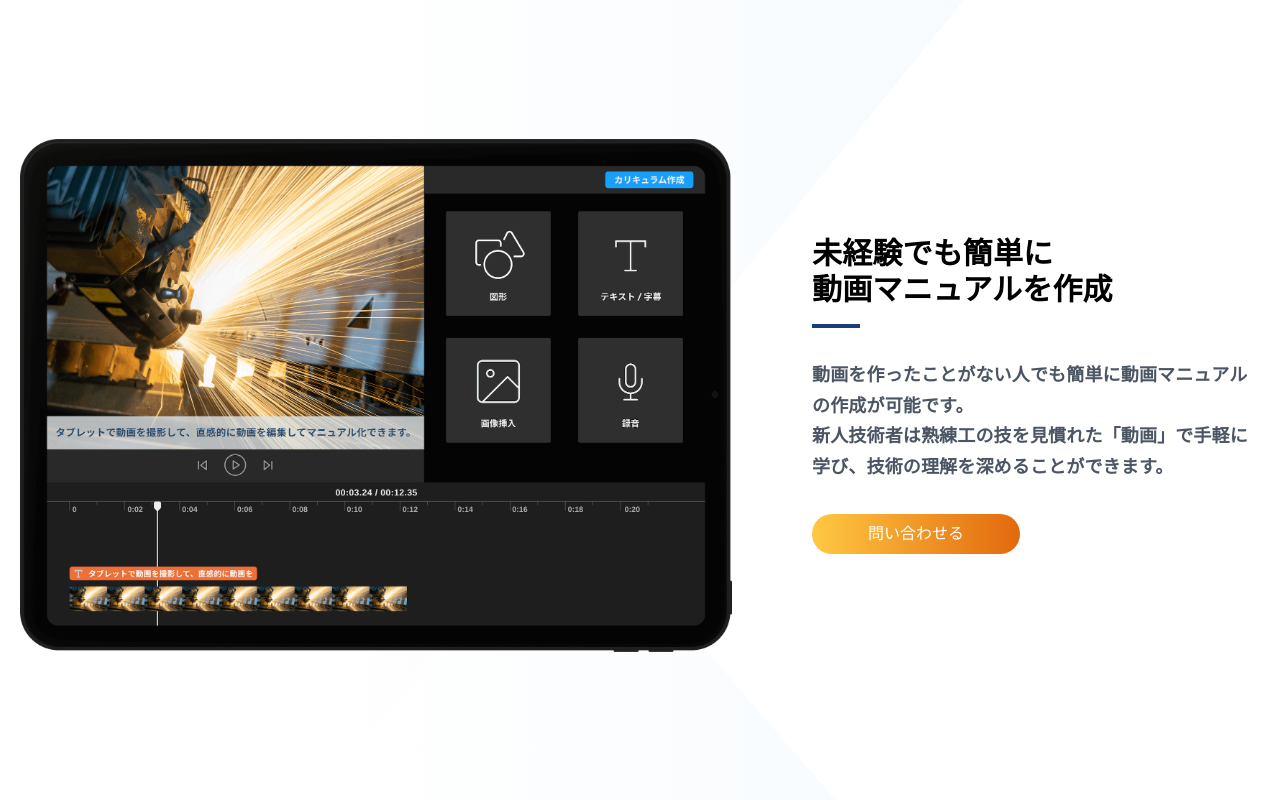
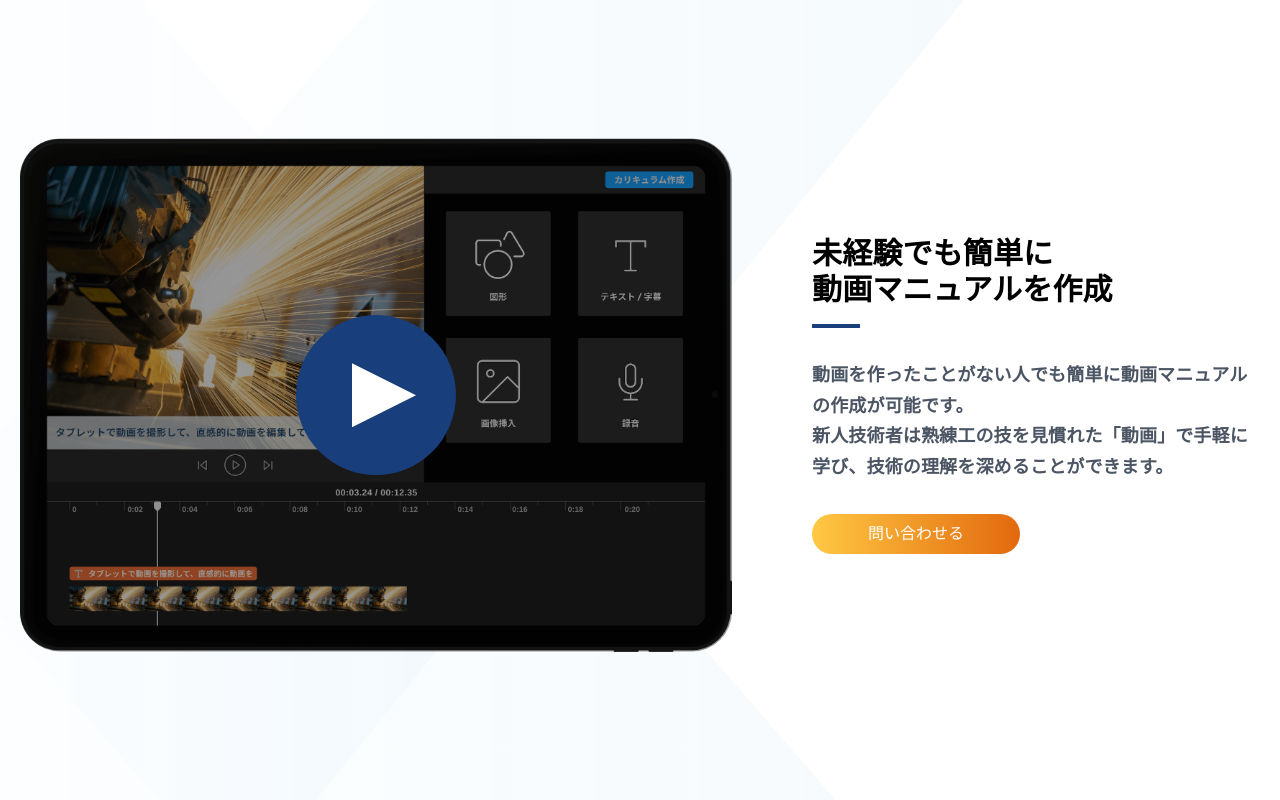
Before and after one commit to Hiro-mackay/froom.co.jp, a Next.js app: page /service in a window 1280 px wide. Shown: the part 1540-2340 px from the top of the page. Built offline with nearby package versions, Linux system fonts and the light colour scheme.

Commit message:
add service video & fixbug notion page ui

```diff
--- a/src/components/ArticleListItem/index.tsx
+++ b/src/components/ArticleListItem/index.tsx
@@ -28,7 +28,6 @@ const ArticleTimeSize = {
 };
 
 export const ArticleListItem: React.FC<ArticleItem & ArticleProps> = ({ Page, Published, Slug, Date, titleSize = 'small' }) => {
-  console.log(ArticleTitleSize[titleSize]);
   return (
     <article className="font-bold">
       <p className={`pb-2 text-gray-500 ${ArticleTimeSize[titleSize]}`}>{getDateStr(Date)}</p>
--- a/src/components/TeamProfile/index.tsx
+++ b/src/components/TeamProfile/index.tsx
@@ -21,7 +21,6 @@ interface AccountProps {
 }
 
 const SelectAccount = ({ type }: { type: string }) => {
-  console.log(type);
   switch (type) {
     case 'twitter':
       return <Twitter className={`fill-current transition duration-150 group-hover:text-twitter w-6 h-6`} />;
--- a/src/lib/build-rss.ts
+++ b/src/lib/build-rss.ts
@@ -88,7 +88,6 @@ async function main() {
 
   const outputPath = './public/atom';
   await writeFile(resolve(outputPath), createRSS(blogPosts));
-  console.log(`Atom feed file generated at \`${outputPath}\``);
 }
 
 main().catch((error) => console.error(error));
--- a/src/lib/notion/getBlogIndex.ts
+++ b/src/lib/notion/getBlogIndex.ts
@@ -70,7 +70,5 @@ export default async function getBlogIndex(previews = true) {
     }
   }
 
-  console.log('postsTable', postsTable);
-
   return postsTable;
 }
--- a/src/lib/notion/getNotionAssetUrls.ts
+++ b/src/lib/notion/getNotionAssetUrls.ts
@@ -1,16 +1,16 @@
-import fetch from 'node-fetch'
-import { getError } from './rpc'
-import { NextApiResponse } from 'next'
-import { NOTION_TOKEN, API_ENDPOINT } from './server-constants'
+import fetch from 'node-fetch';
+import { getError } from './rpc';
+import { NextApiResponse } from 'next';
+import { NOTION_TOKEN, API_ENDPOINT } from './server-constants';
 
 export default async function getNotionAsset(
   res: NextApiResponse,
   assetUrl: string,
   blockId: string
 ): Promise<{
-  signedUrls: string[]
+  signedUrls: string[];
 }> {
-  const requestURL = `${API_ENDPOINT}/getSignedFileUrls`
+  const requestURL = `${API_ENDPOINT}/getSignedFileUrls`;
   const assetRes = await fetch(requestURL, {
     method: 'POST',
     headers: {
@@ -28,13 +28,12 @@ export default async function getNotionAsset(
         },
       ],
     }),
-  })
+  });
 
   if (assetRes.ok) {
-    return assetRes.json()
+    return assetRes.json();
   } else {
-    console.log('bad request', assetRes.status)
-    res.json({ status: 'error', message: 'failed to load Notion asset' })
-    throw new Error(await getError(assetRes))
+    res.json({ status: 'error', message: 'failed to load Notion asset' });
+    throw new Error(await getError(assetRes));
   }
 }
--- a/src/lib/notion/renderers.ts
+++ b/src/lib/notion/renderers.ts
@@ -1,49 +1,45 @@
-import React from 'react'
-import components from '../../components/dynamic'
+import React from 'react';
+import components from '../../components/dynamic';
 
 function applyTags(tags = [], children, noPTag = false, key) {
-  let child = children
+  let child = children;
 
   for (const tag of tags) {
-    const props: { [key: string]: any } = { key }
-    let tagName = tag[0]
+    const props: { [key: string]: any } = { key };
+    let tagName = tag[0];
 
-    if (noPTag && tagName === 'p') tagName = React.Fragment
-    if (tagName === 'c') tagName = 'code'
+    if (noPTag && tagName === 'p') tagName = React.Fragment;
+    if (tagName === 'c') tagName = 'code';
     if (tagName === '_') {
-      tagName = 'span'
-      props.className = 'underline'
+      tagName = 'span';
+      props.className = 'underline';
     }
     if (tagName === 'a') {
-      props.href = tag[1]
+      props.href = tag[1];
+      props.className = 'text-base text-blue-500 transition-colors duration-200	hover:text-blue-300';
     }
     if (tagName === 'e') {
-      tagName = components.Equation
-      props.displayMode = false
-      child = tag[1]
+      tagName = components.Equation;
+      props.displayMode = false;
+      child = tag[1];
     }
 
-    child = React.createElement(components[tagName] || tagName, props, child)
+    child = React.createElement(components[tagName] || tagName, props, child);
   }
-  return child
+  return child;
 }
 
 export function textBlock(text = [], noPTag = false, mainKey) {
-  const children = []
-  let key = 0
+  const children = [];
+  let key = 0;
 
   for (const textItem of text) {
-    key++
+    key++;
     if (textItem.length === 1) {
-      children.push(textItem)
-      continue
+      children.push(textItem);
+      continue;
     }
-    children.push(applyTags(textItem[1], textItem[0], noPTag, key))
+    children.push(applyTags(textItem[1], textItem[0], noPTag, key));
   }
-  return React.createElement(
-    noPTag ? React.Fragment : components.p,
-    { key: mainKey },
-    ...children,
-    noPTag
-  )
+  return React.createElement(noPTag ? React.Fragment : components.p, { key: mainKey }, ...children, noPTag);
 }
--- a/src/pages/api/preview-post.ts
+++ b/src/pages/api/preview-post.ts
@@ -18,7 +18,6 @@ export default async (req: NextApiRequest, res: NextApiResponse) => {
   const post = postsTable[req.query.slug];
 
   if (!post) {
-    console.log(`Failed to find post for slug: ${req.query.slug}`);
     return res.status(404).json({
       message: `no post found for ${req.query.slug}`,
     });
--- a/src/pages/index.tsx
+++ b/src/pages/index.tsx
@@ -31,8 +31,6 @@ export async function getStaticProps({ preview }) {
   posts.forEach((post) => {
     post.Authors = post.Authors.map((id) => users[id].full_name);
   });
-
-  // console.log(posts);
 
   return {
     props: {
--- a/src/pages/service.tsx
+++ b/src/pages/service.tsx
@@ -8,8 +8,27 @@ import Footer from '../components/Footer';
 import Link from 'next/link';
 import FroomSVG from '../components/svgs/froom';
 import styles from '../styles/header.module.css';
+import { useCallback, useState } from 'react';
 
 export default () => {
+  const [videoModal, setVideoModal] = useState(false);
+  const [videoRef, setVideoRef] = useState<HTMLVideoElement>(null);
+
+  const onVideoRef = useCallback((video: HTMLVideoElement) => {
+    setVideoRef(video);
+  }, []);
+
+  const offVideoModal = useCallback(() => {
+    setVideoModal(false);
+    if (videoRef) {
+      videoRef.pause();
+    }
+  }, [videoRef]);
+
+  const onVideoModal = useCallback(() => {
+    setVideoModal(true);
+  }, []);
+
   return (
     <div className="relative h-full">
       <Head titlePre="Service" />
@@ -23,7 +42,7 @@ export default () => {
           width: 1580,
           height: 2600,
           clipPath: 'polygon(0 70%, 100% 0, 100% 25%, 0% 100%)',
-          background: 'linear-gradient(-90deg, rgba(52,152,219,0.06) 0%, rgba(255,255,255,0) 60%)',
+          background: 'linear-gradient(-90deg, rgba(52,152,219,0.06) 0%, rgba(255,255,255,0) 100%)',
         }}
       />
       <div
@@ -35,7 +54,7 @@ export default () => {
           width: 1580,
           height: 2600,
           clipPath: 'polygon(0 0, 100% 70%, 100% 100%, 0 30%)',
-          background: 'linear-gradient(-90deg, rgba(52,152,219,0.06) 0%, rgba(255,255,255,0) 60%)',
+          background: 'linear-gradient(-90deg, rgba(52,152,219,0.06) 0%, rgba(255,255,255,0) 100%)',
         }}
       />
 
@@ -96,7 +115,7 @@ export default () => {
             </div>
             <h3 className="pt-6">熟練技術の継承ができない</h3>
           </div>
-          <div className="md:col-span-2 lg:col-span-1 ">
+          <div className="md:col-span-2 xl:col-span-1 ">
             <div className="w-36 h-36 lg:w-44 lg:h-44 bg-froomBlue rounded-full relative mx-auto">
               <Paperclip className="w-16 h-16 lg:w-24 lg:h-24 absolute inset-center" style={{ fill: 'white' }} />
             </div>
@@ -124,11 +143,12 @@ export default () => {
               </a>
             </p>
           </div>
-          <div className="col-span-3 pt-14 lg:pt-0 lg:order-1 relative">
+          <div className="col-span-3 mt-14 lg:mt-0 lg:order-1 relative">
             <img className="w-full" src="images/product-mock-image.png" alt="Froom編集画面" />
-            {/* <div className="lg:w-40 w-32 h-32 lg:h-40 bg-froomNavy transition duration-150 rounded-full cursor-pointer absolute inset-center hover:bg-orange">
-              <div className="w-12 h-12 lg:w-16 lg:h-16 absolute inset-center bg-white" style={{ clipPath: 'polygon(0 0, 0% 100%, 100% 50%)', left: '55%' }}></div>
-            </div> */}
+            <div className="w-full h-full absolute inset-center" style={{ backgroundColor: 'rgba(0,0,0,0.4)', borderRadius: 40 }}></div>
+            <div className="w-24 h-24 md:w-32 md:h-32 xl:w-40 xl:h-40 bg-froomNavy transition duration-150 rounded-full cursor-pointer absolute inset-center hover:bg-orange" onClick={onVideoModal}>
+              <div className="w-10 h-10 md:w-14 md:h-14 xl:w-16 xl:h-16 absolute inset-center bg-white" style={{ clipPath: 'polygon(0 0, 0% 100%, 100% 50%)', left: '55%' }}></div>
+            </div>
           </div>
         </div>
       </section>
@@ -184,9 +204,9 @@ export default () => {
         </div>
       </section>
       <section className="relative text-center lg:text-left ">
-        <div className="hidden lg:block absolute bg-right bg-no-repeat right-0 w-full h-full" style={{ zIndex: -1, backgroundImage: 'url(images/service-contact.jpg)', backgroundSize: '50%' }}></div>
-        <div className="hidden lg:block absolute right-0 w-1/2 h-full" style={{ zIndex: -1, background: 'linear-gradient(90deg, rgba(24,62,124,1) 5%, rgba(24,62,124,0.6) 100%)' }}></div>
-        <div className="bg-froomNavy absolute w-full lg:w-1/2 h-full" style={{ zIndex: -1 }}></div>
+        <div className="hidden lg:block absolute bg-right bg-no-repeat right-0 w-full h-full -z-10" style={{ backgroundImage: 'url(images/service-contact.jpg)', backgroundSize: '50%' }}></div>
+        <div className="hidden lg:block absolute right-0 w-1/2 h-full -z-10" style={{ background: 'linear-gradient(90deg, rgba(24,62,124,1) 5%, rgba(24,62,124,0.6) 100%)' }}></div>
+        <div className="bg-froomNavy absolute w-full lg:w-1/2 h-full -z-10"></div>
         <div className="container px-8 lg:px-0 py-40 mx-auto text-white font-bold z-10">
           <h2 className="text-2xl ">お気軽にお問い合わせください！</h2>
           <p className="text-sm lg:text-base pt-10 leading-loose">
@@ -205,6 +225,20 @@ export default () => {
       <div className="pt-10">
         <Footer />
       </div>
+      <div className={`fixed inset-0 overflow-y-auto ease-out duration-300 ${videoModal ? 'opacity-100 z-10 ' : 'opacity-0 -z-10'}`} aria-labelledby="modal-title" role="dialog" aria-modal="true">
+        <div className="fixed inset-0 bg-gray-900 bg-opacity-75 transition-opacity" aria-hidden="true" onClick={offVideoModal}></div>
+        <div className="transform transition-all px-2 box-border w-full md:w-4/5 xl:w-3/5 sm:w-full absolute inset-center">
+          <video ref={onVideoRef} src="videos/FinalVideo_1619770843.084503.MOV" controls muted></video>
+          <div
+            className="flex justify-center items-center w-12 h-12 bg-froomNavy text-white absolute right-2 -top-12 transition-opacity duration-100 cursor-pointer hover:opacity-80"
+            onClick={offVideoModal}
+          >
+            <svg xmlns="http://www.w3.org/2000/svg" className="h-8 w-8" fill="none" viewBox="0 0 24 24" stroke="currentColor">
+              <path strokeLinecap="round" strokeLinejoin="round" strokeWidth={2} d="M6 18L18 6M6 6l12 12" />
+            </svg>
+          </div>
+        </div>
+      </div>
     </div>
   );
 };
--- a/tailwind.config.js
+++ b/tailwind.config.js
@@ -3,6 +3,9 @@ module.exports = {
   darkMode: false, // or 'media' or 'class'
   theme: {
     extend: {
+      zIndex: {
+        '-10': '-10',
+      },
       colors: {
         orange: {
           light: '#F49857',
```
Also changed, not shown: src/pages/news/[slug].tsx (+7 -8 lines).
